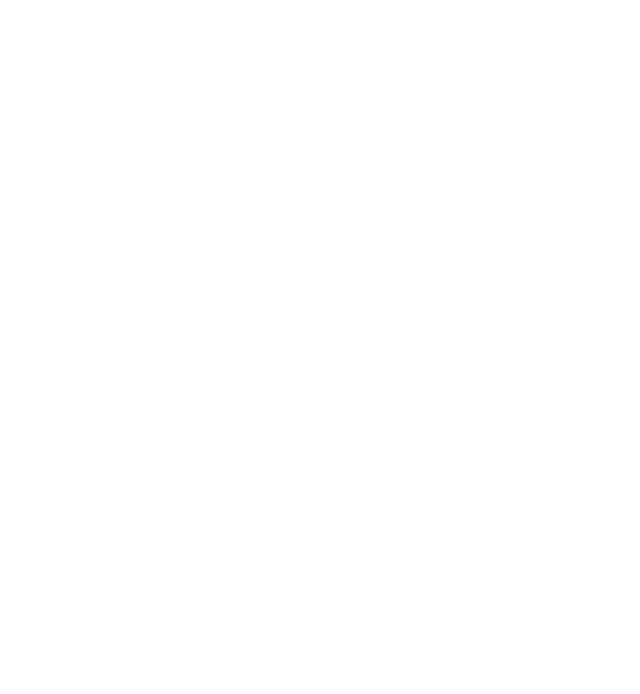
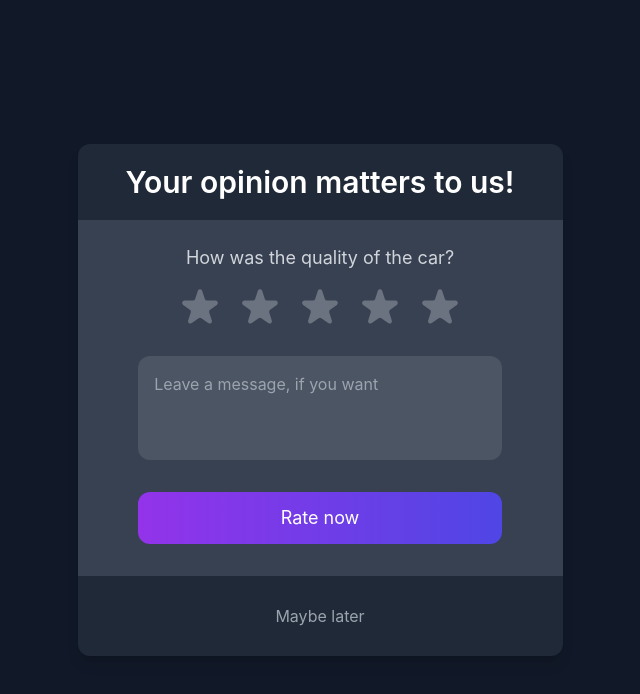
Before and after one commit to TodorW/QuickRide---Frontend, a React (Create React App) app: page /add-review in a window 1280 px wide. Before the commit this address had no page. Shown: the top 694 px of the page, without its empty margins (320-960 px from the left). Built offline with nearby package versions, Linux system fonts and the light colour scheme.

Commit message:
added skelet for review page

```diff
--- a/src/App.js
+++ b/src/App.js
@@ -10,17 +10,19 @@ import SignUp from "./components/auth/SignUp";
 import MyProfile from "./components/profile/MyProfile"; // Import MyProfile component
 import EditProfile from "./components/profile/EditProfile";
 import Home from "./components/home/Home";
+import ReviewForm from "./components/reviews/ReviewForm";
 
 function App() {
   return (
     <Router>
       <Routes>
-      <Route path="/" element={<Navigate to="/home" />} />
+        <Route path="/" element={<Navigate to="/home" />} />
         <Route path="/login" element={<Login />} />
         <Route path="/signup" element={<SignUp />} />
         <Route path="/my-profile" element={<MyProfile />} />
         <Route path="/edit-profile" element={<EditProfile />} />
         <Route path="/home" element={<Home />} />
+        <Route path="/add-review" element={<ReviewForm />} />
       </Routes>
     </Router>
   );
--- /dev/null
+++ b/src/components/reviews/ReviewForm.js
@@ -0,0 +1,84 @@
+import React, { useState } from "react";
+
+const ReviewForm = () => {
+  const [rating, setRating] = useState(0);
+  const [message, setMessage] = useState("");
+
+  const handleRatingClick = (value) => {
+    setRating(value);
+  };
+
+  const handleMessageChange = (event) => {
+    setMessage(event.target.value);
+  };
+
+  const handleSubmit = (event) => {
+    event.preventDefault();
+    console.log("Rating:", rating);
+    console.log("Message:", message);
+    setRating(0);
+    setMessage("");
+  };
+
+  return (
+    <div className="min-h-screen bg-gray-900 py-6 flex flex-col justify-center sm:py-12">
+      <div className="py-3 sm:max-w-xl sm:mx-auto">
+        <div className="bg-gray-800 min-w-1xl flex flex-col rounded-xl shadow-lg">
+          <div className="px-12 py-5">
+            <h2 className="text-white text-3xl font-semibold">
+              Your opinion matters to us!
+            </h2>
+          </div>
+          <form
+            onSubmit={handleSubmit}
+            className="bg-gray-700 w-full flex flex-col items-center"
+          >
+            <div className="flex flex-col items-center py-6 space-y-3">
+              <span className="text-lg text-gray-300">
+                How was the quality of the car?
+              </span>
+              <div className="flex space-x-3">
+                {[1, 2, 3, 4, 5].map((star) => (
+                  <svg
+                    key={star}
+                    className={`w-12 h-12 ${
+                      rating >= star ? "text-yellow-400" : "text-gray-500"
+                    }`}
+                    onClick={() => handleRatingClick(star)}
+                    xmlns="http://www.w3.org/2000/svg"
+                    viewBox="0 0 20 20"
+                    fill="currentColor"
+                  >
+                    <path d="M9.049 2.927c.3-.921 1.603-.921 1.902 0l1.07 3.292a1 1 0 00.95.69h3.462c.969 0 1.371 1.24.588 1.81l-2.8 2.034a1 1 0 00-.364 1.118l1.07 3.292c.3.921-.755 1.688-1.54 1.118l-2.8-2.034a1 1 0 00-1.175 0l-2.8 2.034c-.784.57-1.838-.197-1.539-1.118l1.07-3.292a1 1 0 00-.364-1.118L2.98 8.72c-.783-.57-.38-1.81.588-1.81h3.461a1 1 0 00.951-.69l1.07-3.292z" />
+                  </svg>
+                ))}
+              </div>
+            </div>
+            <div className="w-3/4 flex flex-col">
+              <textarea
+                rows="3"
+                className="p-4 text-gray-200 bg-gray-600 rounded-xl resize-none focus:outline-none focus:ring-2 focus:ring-yellow-500"
+                placeholder="Leave a message, if you want"
+                value={message}
+                onChange={handleMessageChange}
+              ></textarea>
+              <button
+                type="submit"
+                className="py-3 my-8 text-lg bg-gradient-to-r from-purple-600 to-indigo-600 rounded-xl text-white hover:bg-indigo-500 transition duration-200"
+              >
+                Rate now
+              </button>
+            </div>
+          </form>
+          <div className="h-20 flex items-center justify-center">
+            <a href="/home" className="text-gray-400 hover:text-gray-300">
+              Maybe later
+            </a>
+          </div>
+        </div>
+      </div>
+    </div>
+  );
+};
+
+export default ReviewForm;
```
